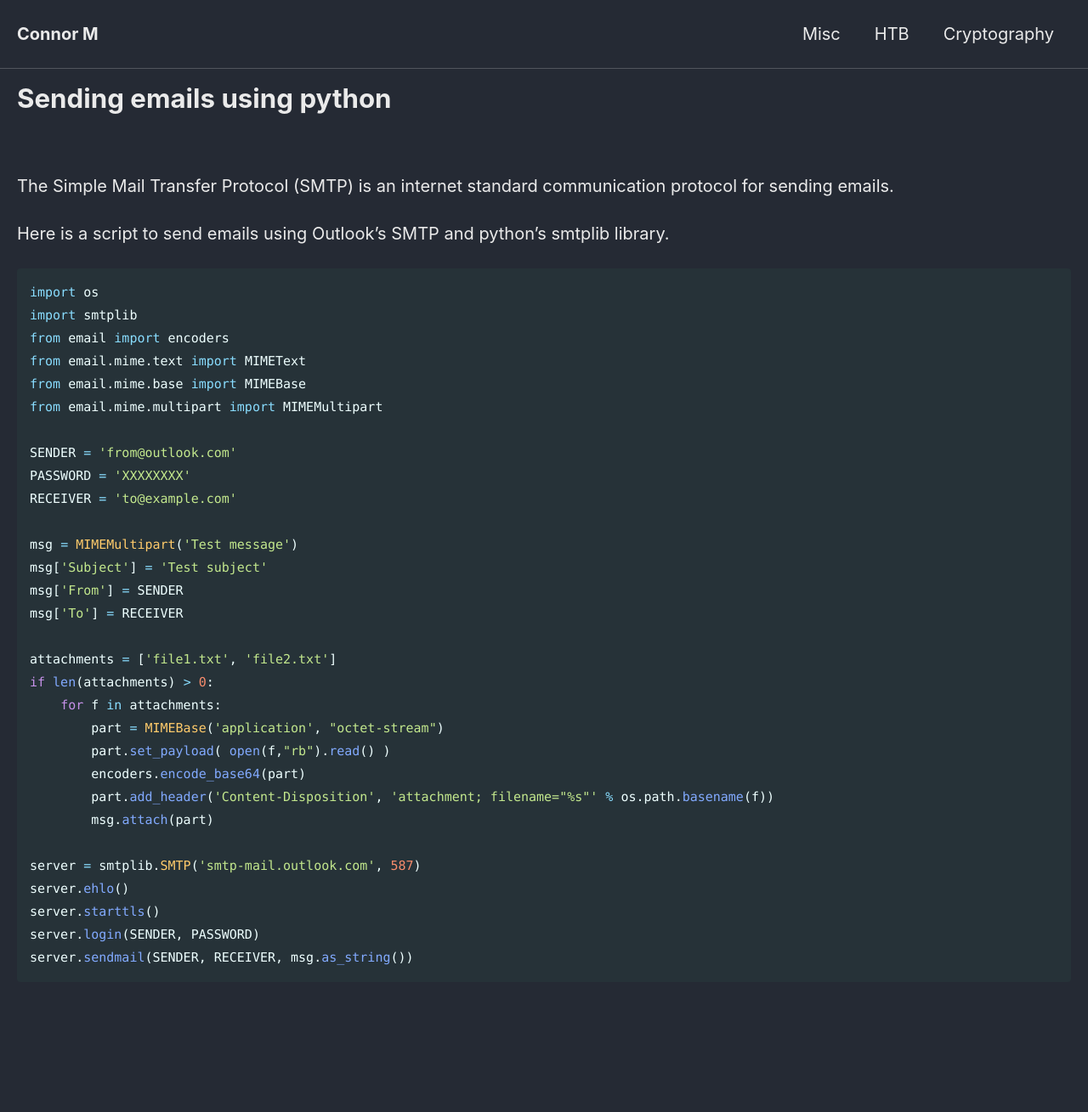
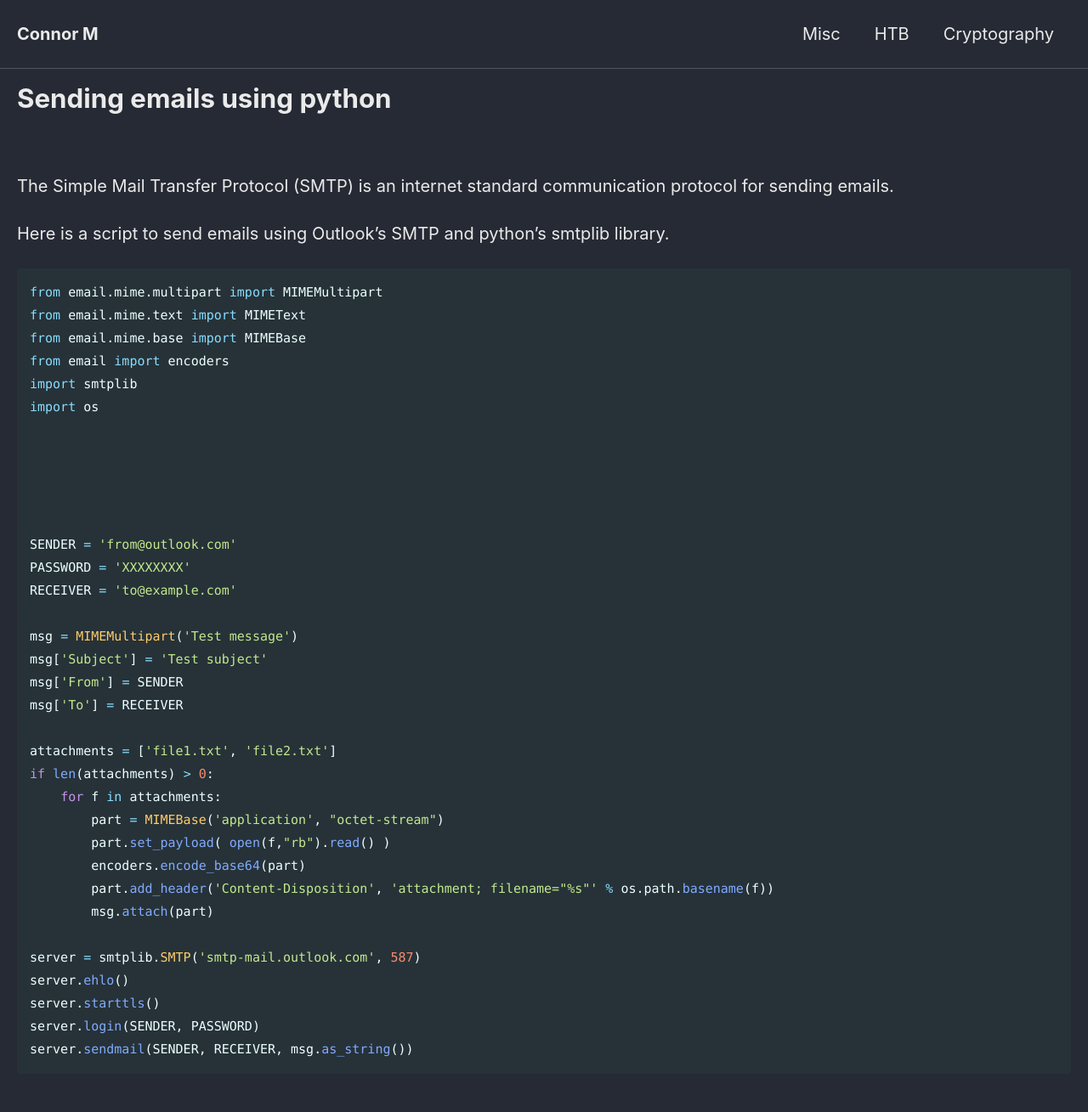
Before and after one commit to Connor-McCartney/Connor-McCartney.github.io, a Jekyll site: the page built from _pages/misc/python-email.md, in a window 1280 px wide. Shown: the whole page at 85% size. Built offline with Jekyll 4.4.1, drawn with Linux system fonts in a browser that asks for light colours; cached includes are drawn as plain includes; before the commit the page ends 1201 px from its top, so only the background shows below that.

````diff
--- a/_pages/misc/python-email.md
+++ b/_pages/misc/python-email.md
@@ -11,12 +11,16 @@ The Simple Mail Transfer Protocol (SMTP) is an internet standard communication p
 Here is a script to send emails using Outlook's SMTP and python's smtplib library.
 
 ```py
-import os
-import smtplib
-from email import encoders
+from email.mime.multipart import MIMEMultipart
 from email.mime.text import MIMEText
 from email.mime.base import MIMEBase
-from email.mime.multipart import MIMEMultipart
+from email import encoders
+import smtplib
+import os
+
+
+
+
 
 SENDER = 'from@outlook.com'
 PASSWORD = 'XXXXXXXX'
````
